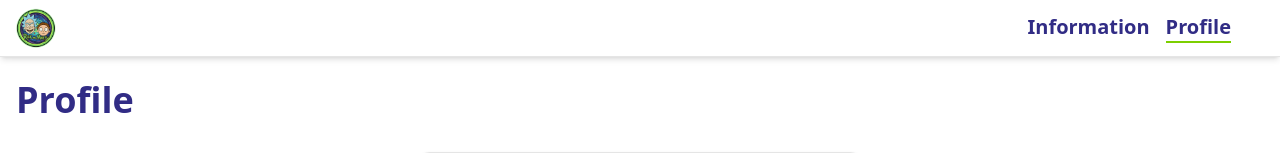
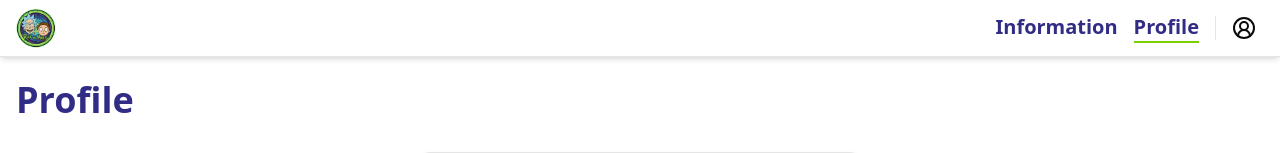
Before and after one commit to harimaurya/RickAndMorty, a Next.js app: page /profile in a window 1280 px wide. Shown: the top 153 px of the page. Built offline with nearby package versions, Linux system fonts and the light colour scheme; no server answers.

Commit message:
Refactor SiteHeader to use SiteUserInfo component for user display

```diff
--- a/components/layout/SiteHeader.tsx
+++ b/components/layout/SiteHeader.tsx
@@ -1,9 +1,7 @@
-"use client";
-
 import Image from "next/image";
 import logo from "../../public/ricky-morty-logo.png";
 import Navbar from "./Navbar";
-import { useUserContext } from "@/store/UserContext";
+import SiteUserInfo from "./SiteUserInfo";
 
 const NAV_ITEMS = [
   { href: "/information", label: "Information" },
@@ -11,8 +9,6 @@ const NAV_ITEMS = [
 ];
 
 export default function SiteHeader() {
-  const user = useUserContext();
-
   return (
     <header className="fixed top-0 left-0 right-0 z-10 py-2 bg-white dark:bg-gray-900 border-b dark:border-gray-700 shadow-md">
       <div className="container mx-auto px-4 flex justify-between items-center">
@@ -27,10 +23,7 @@ export default function SiteHeader() {
         </div>
         <div className="flex items-center">
           <Navbar items={NAV_ITEMS} />
-          <div className="flex flex-col border-l pl-2 ml-2 sm:pl-4 sm:ml-4">
-            <span className="text-xs sm:text-sm">{user?.username}</span>
-            <span className="text-xs sm:text-xs">{user?.jobTitle}</span>
-          </div>
+          <SiteUserInfo />
         </div>
       </div>
     </header>
--- /dev/null
+++ b/components/layout/SiteUserInfo.tsx
@@ -0,0 +1,18 @@
+"use client";
+import { useUserContext } from "@/store/UserContext";
+import { CircleUserRound } from "lucide-react";
+
+export default function SiteUserInfo() {
+  const user = useUserContext();
+  return (
+    <>
+      <div className="flex items-center border-l pl-2 ml-2 sm:pl-4 sm:ml-4">
+        <CircleUserRound />
+        <div className="flex flex-col ml-2">
+          <span className="text-xs sm:text-sm">{user?.username}</span>
+          <span className="text-xs sm:text-xs">{user?.jobTitle}</span>
+        </div>
+      </div>
+    </>
+  );
+}
```
